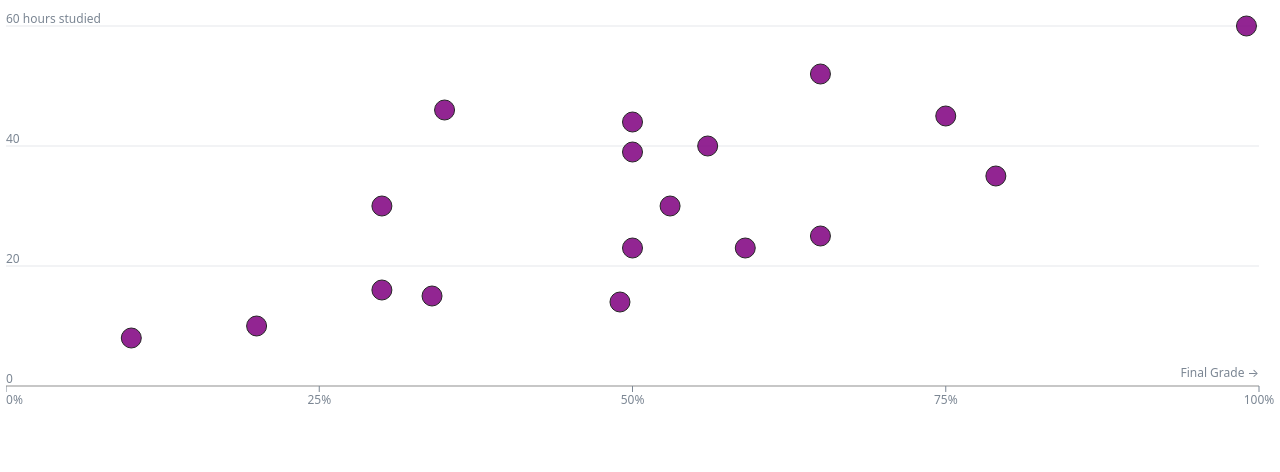
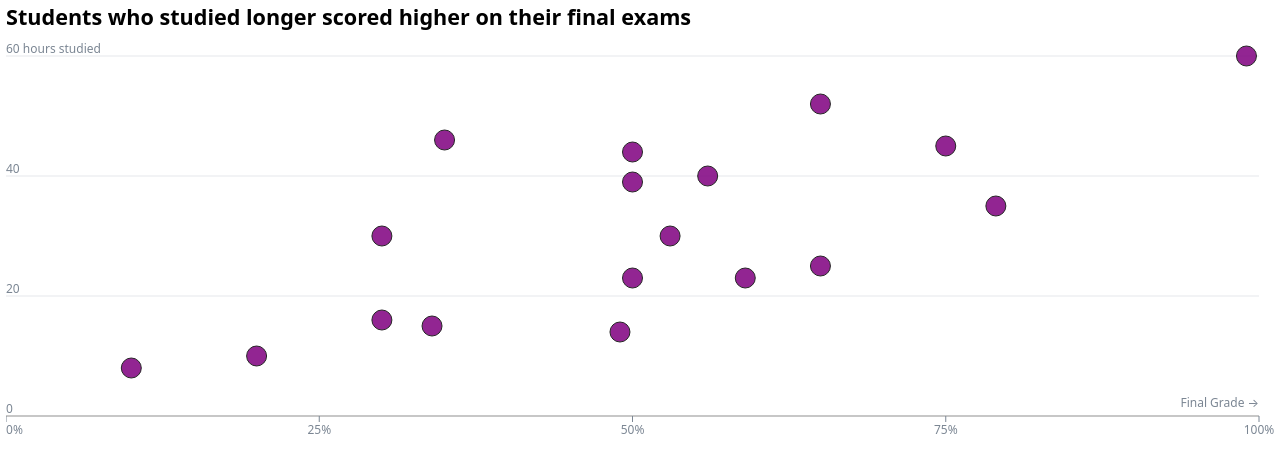
Before and after one commit to TranTrungTinh/invoice-app, a Svelte app in the folder data-visualization/: page / in a window 1280 px wide. Shown: the top 472 px of the page. Built offline with nearby package versions, Linux system fonts and the light colour scheme.

Commit message:
feat: Update package name and improve chart layout in data visualization

```diff
--- a/data-visualization/src/App.svelte
+++ b/data-visualization/src/App.svelte
@@ -7,10 +7,11 @@
   import { scaleLinear } from "d3-scale";
   import { max } from "d3-array";
 
-  let width = 400;
-  let height = 400;
+  let width = 400,
+    height = 400;
 
   const margin = { top: 20, right: 15, bottom: 20, left: 0 };
+  const radius = 10;
 
   $: innerWidth = width - margin.left - margin.right;
   let innerHeight = height - margin.top - margin.bottom;
@@ -24,32 +25,37 @@
     .range([innerHeight, 0]);
 
   let hoveredData;
-  let radius = 10;
+
+  import { fly } from "svelte/transition";
 </script>
 
-<div class="chart-container" bind:clientWidth={width} tabindex="0">
+<h1>Students who studied longer scored higher on their final exams</h1>
+<div
+  class="chart-container"
+  bind:clientWidth={width}
+>
   <svg {width} {height} on:mouseleave={() => hoveredData = null}>
     <g class="inner-chart" transform="translate({margin.left}, {margin.top})">
         <AxisY width={innerWidth} {yScale} />
         <AxisX height={innerHeight} width={innerWidth} {xScale} />
         {#each data.sort((a, b) => a.grade - b.grade) as d, index}
           <circle
+            in:fly={{ x: -10, opacity: 0, duration: 500 }}
             cx={xScale(d.grade)}
             cy={yScale(d.hours)}
             fill="purple"
             stroke="black"
-          stroke-width={1}
             r={hoveredData == d ? radius * 2 : radius}
             opacity={hoveredData ? (hoveredData == d ? 1 : 0.45) : 0.85}
-          on:mouseover={() => (hoveredData = d)}
-          on:focus={() => (hoveredData = d)}
+            on:mouseover={() => hoveredData = d}
+            on:focus={() => hoveredData = d}
             tabindex="0"
           />
         {/each}
     </g>
   </svg>
   {#if hoveredData}
-    <Tooltip data={hoveredData} {xScale} {yScale} {width} />
+    <Tooltip {xScale} {yScale} {width} data={hoveredData} />
   {/if}
 </div>
 
@@ -68,4 +74,10 @@
     transition: r 300ms ease, opacity 500ms ease;
     cursor: pointer;
   }
+
+  h1 {
+    margin: 0 0 0.5rem 0;
+    font-size: 1.35rem;
+    font-weight: 600;
+  }
 </style>
--- a/data-visualization/vite.config.js
+++ b/data-visualization/vite.config.js
@@ -5,6 +5,15 @@ import path from "path";
 // https://vitejs.dev/config/
 export default defineConfig({
   plugins: [svelte()],
+  vite: {
+    server: {
+      hmr: {
+        port: 443,
+        strictPort: true,
+        overlay: false
+      }
+    }
+  },
   resolve: {
     alias: {
       $components: path.resolve("./src/components"),
```
Also changed, not shown: 1 other file (tests, documents, lock files or other folders). Lines whose indentation alone changed are shown as unchanged.
